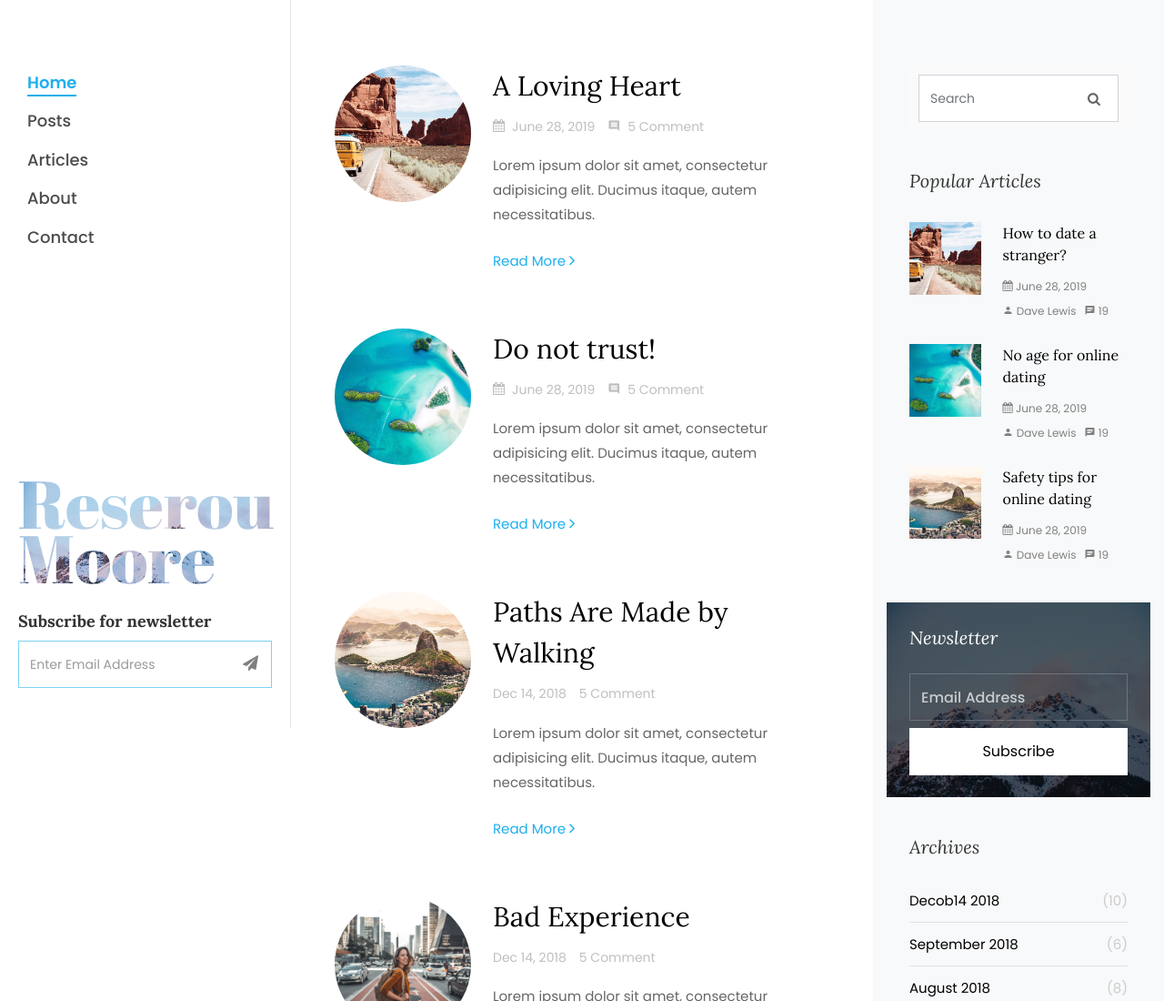
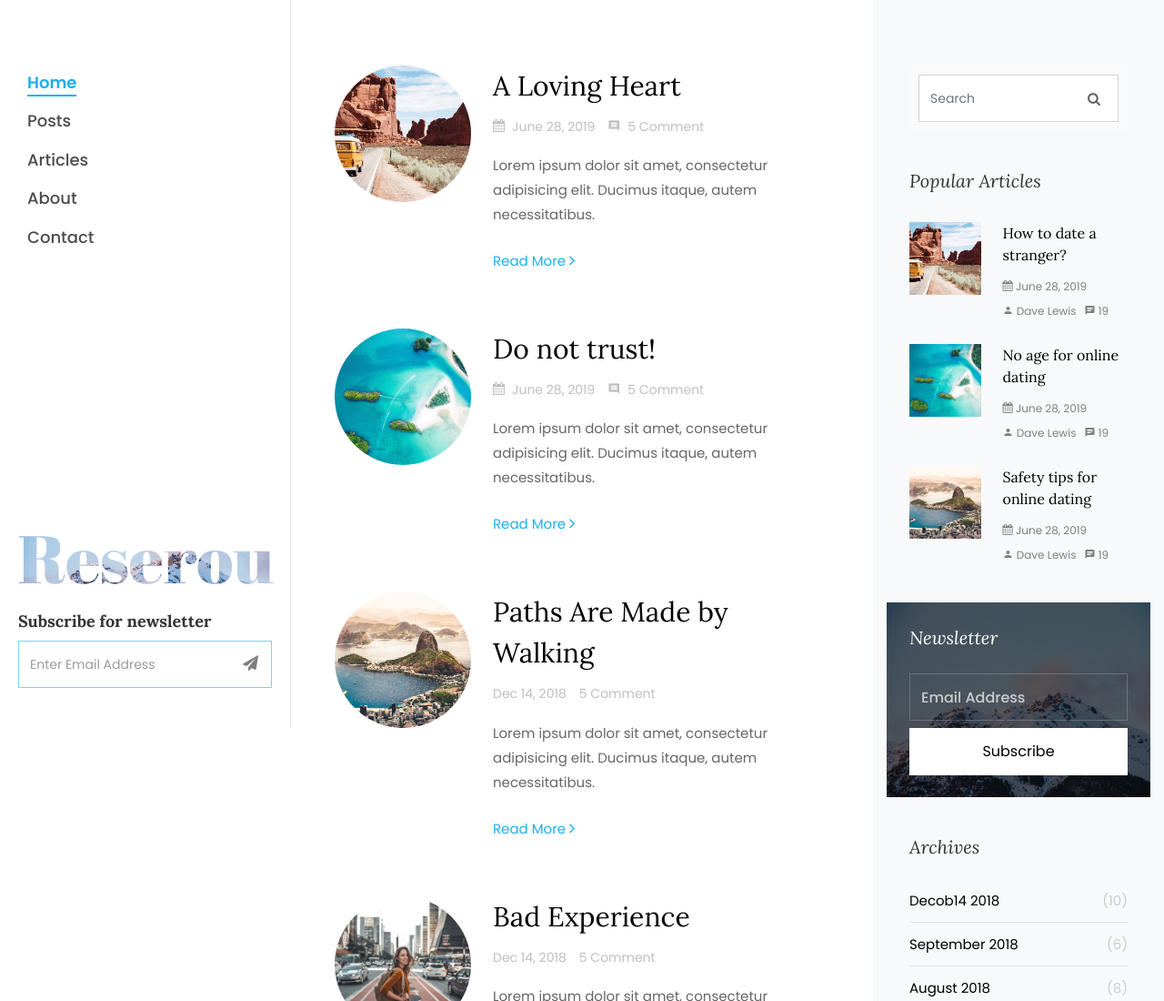
Before and after one commit to gpw487/reserou, a plain HTML site: page index.html in a window 1280 px wide. Shown: the top 1100 px of the page at 91% size. Drawn offline with Linux system fonts and the light colour scheme; some packages are replaced by stand-ins of ours; no server answers; files whose address does not match are found by name.

Commit message:
Add files via upload

```diff
--- a/index.html
+++ b/index.html
@@ -44,7 +44,7 @@
 			</nav>
 
 			<div class="colorlib-footer">
-				<h1 id="colorlib-logo" class="mb-4"><a href="index.html" style="background-image: url(images/bg_1.jpg);">Reserou <span>Moore</span></a></h1>
+				<h1 id="colorlib-logo" class="mb-4"><a href="index.html" style="background-image: url(images/bg_1.jpg);">Reserou <span></span></a></h1>
 				<div class="mb-4">
 					<h3>Subscribe for newsletter</h3>
 					<form action="#" class="colorlib-subscribe-form">
```
